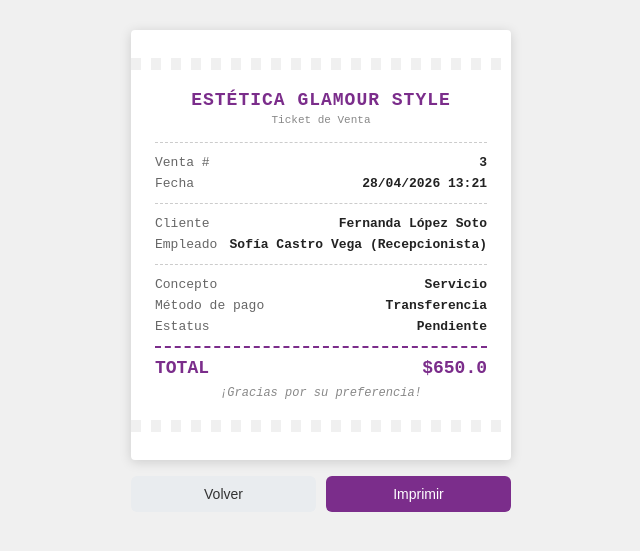
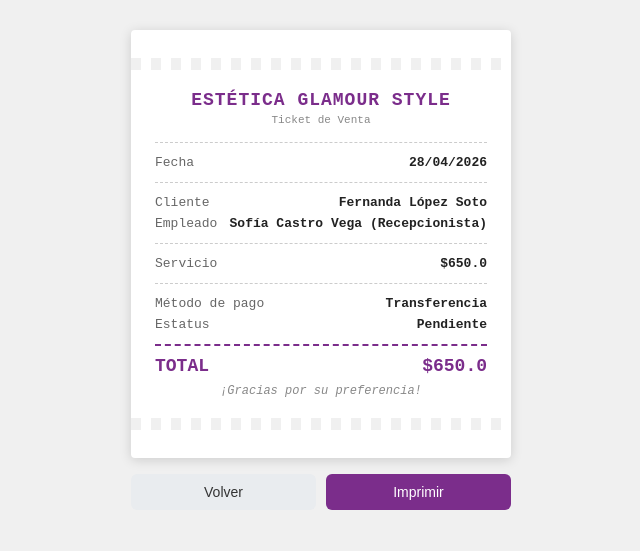
Before and after one commit to Monroy1825/Estetica-Glamour-Style-, a Django app: page /operaciones/ventas/3/ticket/ in a window 1280 px wide. Shown: the top 551 px of the page, without its empty margins (319-959 px from the left). Run offline with Django 5.2, Linux system fonts and the light colour scheme; a user stored in the database is signed in; data comes from the database, SQL or seed files in the repository.

Commit message:
Agrupa citas por cliente y unifica ticket por dia

```diff
--- a/apps/operaciones/views.py
+++ b/apps/operaciones/views.py
@@ -57,7 +57,7 @@ def horarios_ocupados(request):
 
 @login_required
 def cita_list(request):
-    qs = Cita.objects.filter(activo=True).select_related('cliente', 'empleado', 'servicio')
+    qs = Cita.objects.filter(activo=True).select_related('cliente', 'empleado', 'servicio').order_by('cliente__nombre', '-fecha_inicio')
     return render(request, 'operaciones/cita_list.html', {'citas': _paginate(qs, request)})
 
 
@@ -254,7 +254,17 @@ def venta_delete(request, pk):
 @login_required
 def venta_ticket(request, pk):
     venta = get_object_or_404(Venta.objects.select_related('cliente', 'empleado', 'producto'), pk=pk)
-    return render(request, 'operaciones/venta_ticket.html', {'venta': venta})
+    ventas = Venta.objects.filter(
+        cliente=venta.cliente,
+        fecha__date=venta.fecha.date(),
+        activo=True
+    ).select_related('producto', 'cita__servicio').order_by('fecha')
+    total = sum(v.total for v in ventas)
+    return render(request, 'operaciones/venta_ticket.html', {
+        'venta': venta,
+        'ventas': ventas,
+        'total': total,
+    })
 
 
 # --- Compras ---
--- a/templates/operaciones/venta_ticket.html
+++ b/templates/operaciones/venta_ticket.html
@@ -164,12 +164,8 @@
       <hr class="divider">
 
       <div class="ticket-row">
-        <span class="label">Venta #</span>
-        <span class="value">{{ venta.pk }}</span>
-      </div>
-      <div class="ticket-row">
         <span class="label">Fecha</span>
-        <span class="value">{{ venta.fecha|date:"d/m/Y H:i" }}</span>
+        <span class="value">{{ venta.fecha|date:"d/m/Y" }}</span>
       </div>
 
       <hr class="divider">
@@ -185,12 +181,15 @@
 
       <hr class="divider">
 
+      {% for v in ventas %}
       <div class="ticket-row">
-        <span class="label">Concepto</span>
-        <span class="value">
-          {% if venta.producto %}{{ venta.producto }}{% else %}{{ venta.get_tipo_display }}{% endif %}
-        </span>
+        <span class="label">{% if v.producto %}{{ v.producto }}{% elif v.cita %}{{ v.cita.servicio }}{% else %}{{ v.get_tipo_display }}{% endif %}</span>
+        <span class="value">${{ v.total }}</span>
       </div>
+      {% endfor %}
+
+      <hr class="divider">
+
       <div class="ticket-row">
         <span class="label">Método de pago</span>
         <span class="value">{{ venta.get_metodo_pago_display }}</span>
@@ -202,7 +201,7 @@
 
       <div class="total-row">
         <span>TOTAL</span>
-        <span>${{ venta.total }}</span>
+        <span>${{ total }}</span>
       </div>
 
       <p class="gracias">¡Gracias por su preferencia!</p>
```
Also changed, not shown: templates/operaciones/cita_list.html (+8 -2 lines).
